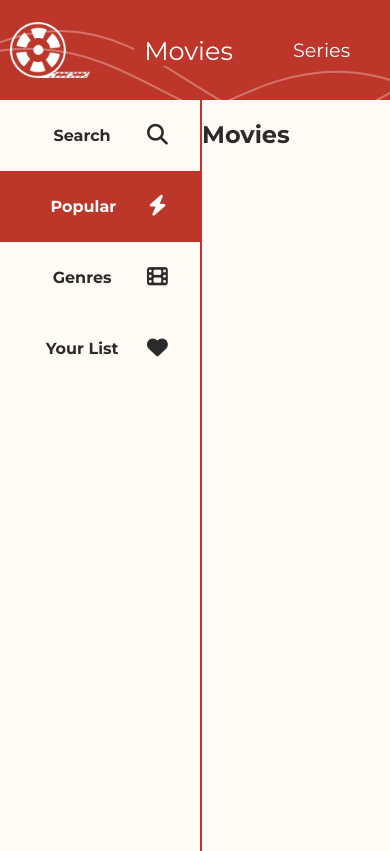
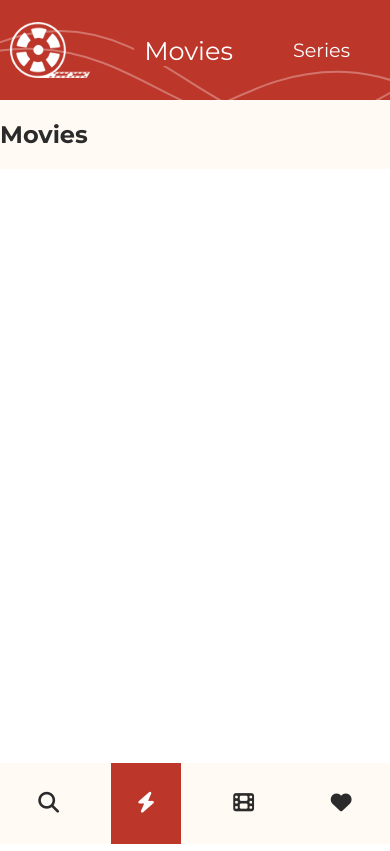
Before and after one commit to Emi-vas/Movies-Series_TypeScript, a React (Create React App) app: page /movies in a window 390 px wide. Built offline with nearby package versions, Linux system fonts and the light colour scheme.

Commit message:
responsive sidebar

```diff
--- a/src/components/Sidebar.style.ts
+++ b/src/components/Sidebar.style.ts
@@ -5,6 +5,19 @@ export const Container = styled.div`
     border-right: 2px solid ${COLORS.red};
     min-height: 89vh;
     background: ${COLORS.background};
+
+
+    @media screen and (max-width: 500px){
+        position: fixed;
+        bottom: 0;
+
+        display: flex;
+        justify-content: space-around;
+
+        min-height: unset;
+        width: 100%;
+        border: none;
+    }
 `
 
 export const Menu = styled.div`
@@ -15,7 +28,7 @@ export const Menu = styled.div`
     width: 200px;
     text-align: center;
     font-weight: bold;
-    padding: 10px 0;
+    padding: 30px 0;
 
     i {
         font-size: 1.3em;
@@ -24,12 +37,25 @@ export const Menu = styled.div`
 
     p {
         width: 100px;
+        padding: 0;
+
     }
 
     &:hover {
         cursor: pointer;
         background-color: ${COLORS.yellow};
     }
+
+    @media screen and (max-width: 900px) {
+        width: 70px;
+        p {
+            display: none;
+        }
+        i {
+            margin: 0;
+        }
+    }
+
 
     @keyframes animMenu {
         0% {
--- a/src/page/Movies.tsx
+++ b/src/page/Movies.tsx
@@ -2,7 +2,7 @@ import { useState } from "react";
 import { useSearchParams } from "react-router-dom"
 import Header from "../components/Header"
 import Sidebar from "../components/Sidebar"
-import { PageMain } from "../styles/Global.style";
+import { PageContainer, PageMain } from "../styles/Global.style";
 
 const Movies = () => {
     const [searchParams, setSearchParams] = useSearchParams()
@@ -13,12 +13,12 @@ const Movies = () => {
     return (
         <>
             <Header page={'movies'} />
-            <div style={{ display: "flex" }}>
+           <PageContainer>
                 <Sidebar menuSelected={menuSelected} setMenuSelected={setMenuSelected}/>
                 <PageMain>
                     <h1>Movies</h1>
                 </PageMain>
-            </div>
+            </PageContainer>
         </>
     );
 };
--- a/src/styles/Global.style.ts
+++ b/src/styles/Global.style.ts
@@ -1,6 +1,13 @@
 import styled from "styled-components";
 import { COLORS } from "../assets/constant";
 
+//Side bar + pageMain
+export const PageContainer = styled.div`
+    display: flex;
+`
+
+
+// movie or serie bloc
 export const PageMain = styled.section`
     background: ${COLORS.background};
     flex: 1;
```
